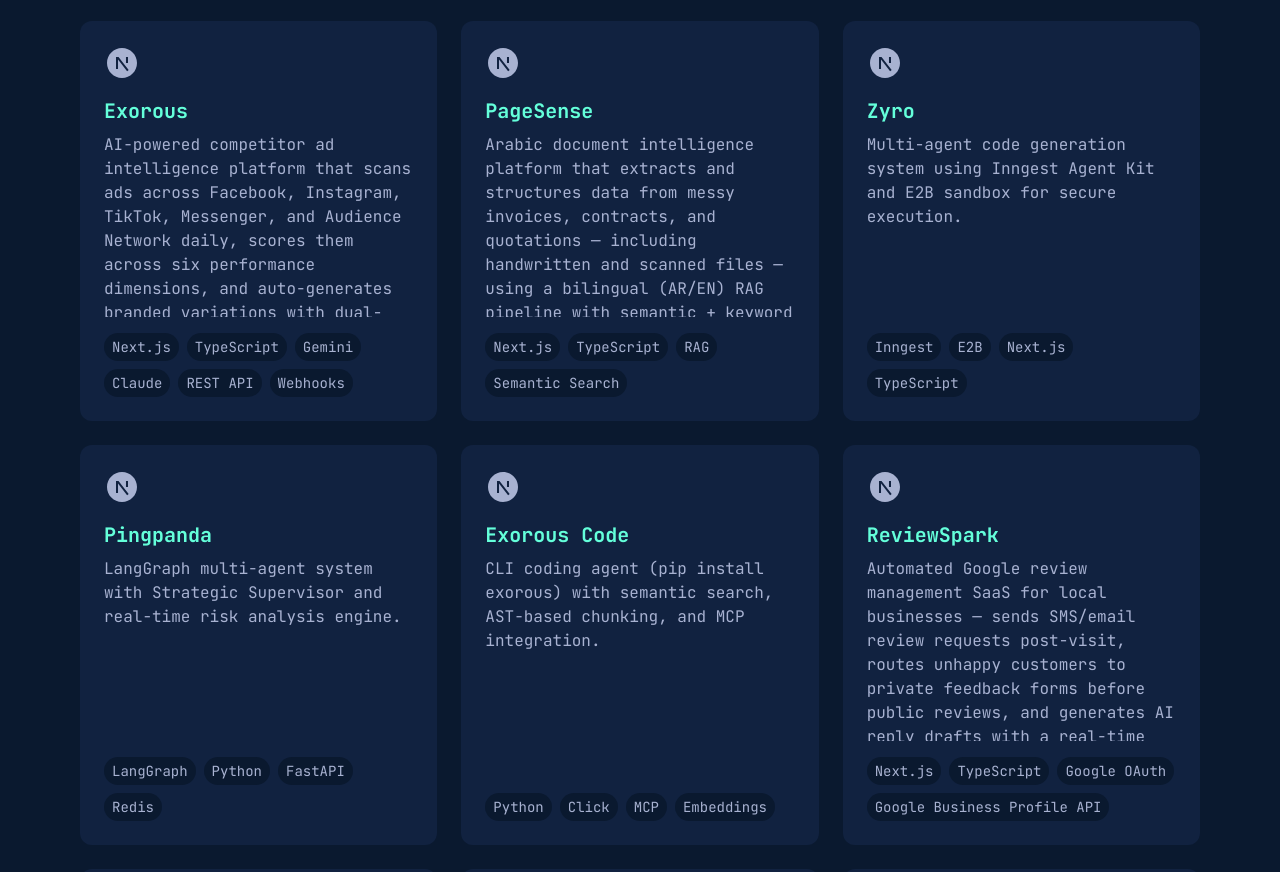
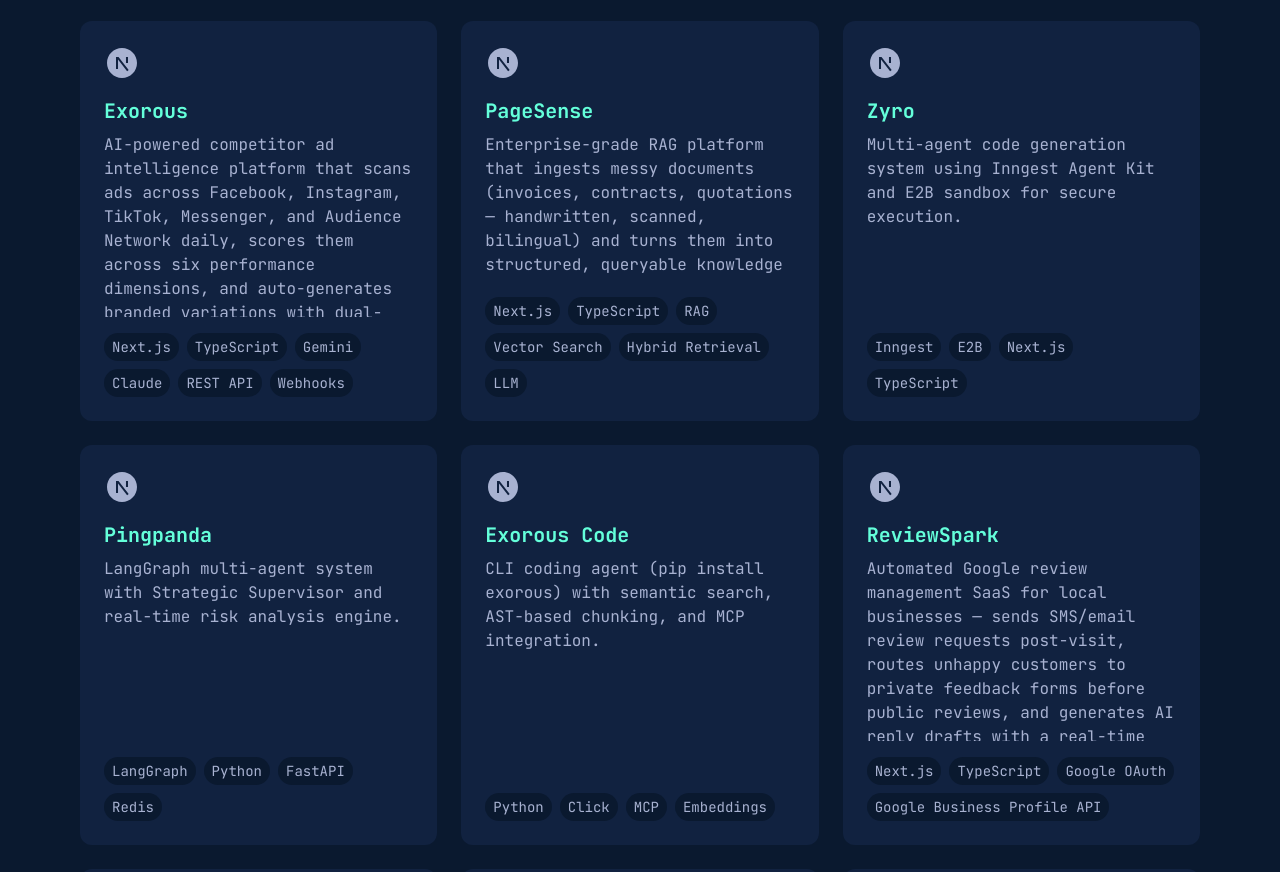
Before and after one commit to riaz37/my_portfolio, a Next.js app: page / in a window 1280 px wide. Shown: the part 2180-3052 px from the top of the page. Built offline with nearby package versions, Linux system fonts and the light colour scheme.

Commit message:
chore: reframe PageSense as enterprise RAG

```diff
--- a/data/projects.ts
+++ b/data/projects.ts
@@ -34,15 +34,16 @@
     id: 2,
     title: "PageSense",
     description:
-      "Arabic document intelligence platform that extracts and structures data from messy invoices, contracts, and quotations — including handwritten and scanned files — using a bilingual (AR/EN) RAG pipeline with semantic + keyword search and cited answers.",
+      "Enterprise-grade RAG platform that ingests messy documents (invoices, contracts, quotations — handwritten, scanned, bilingual) and turns them into structured, queryable knowledge with semantic + keyword hybrid search, cited answers, and live indexing.",
     icon: RiNextjsFill,
-    technologies: ["Next.js", "TypeScript", "RAG", "Semantic Search"],
+    technologies: ["Next.js", "TypeScript", "RAG", "Vector Search", "Hybrid Retrieval", "LLM"],
     liveUrl: "https://pagesense.vercel.app",
     skills: [
+      { name: "Enterprise RAG" },
+      { name: "Hybrid Retrieval" },
       { name: "Document Intelligence" },
-      { name: "RAG Systems" },
-      { name: "Bilingual NLP" },
       { name: "Structured Extraction" },
+      { name: "Cited Answers" },
     ],
   },
   {
```
